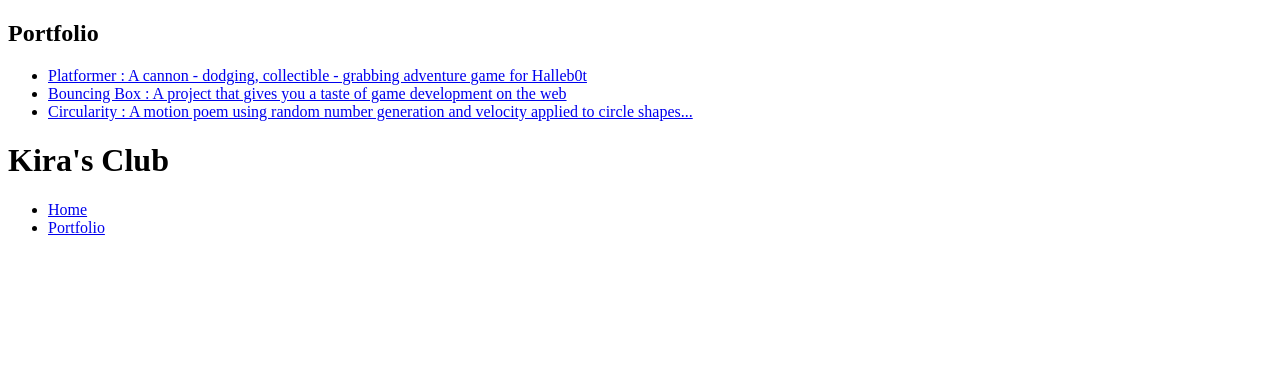
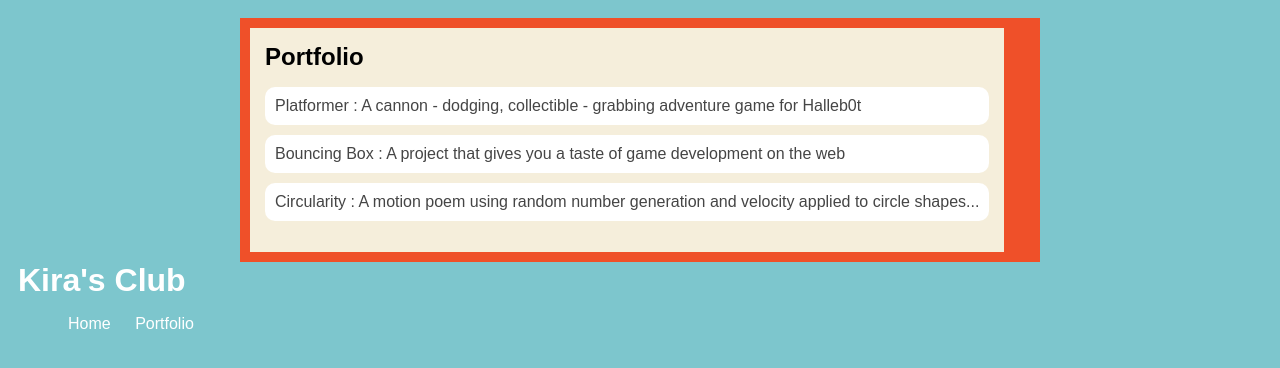
Before and after one commit to Kiraa9/Kiraa9.github.io, a plain HTML site: page portfolio.html in a window 1280 px wide. Drawn offline with Linux system fonts and the light colour scheme.

Commit message:
add index.html and css files

```diff
--- a/portfolio.html
+++ b/portfolio.html
@@ -2,7 +2,7 @@
 <html>
     <head>
         <title>KIRAA9</title>
-        <link rel="stylesheets" href="style.css">
+        <link rel="stylesheet" href="style.css">
     </head>
 
     <body>
--- a/style.css
+++ b/style.css
@@ -13,7 +13,6 @@ body {
 nav {
     background: rgb(239, 80, 41);
    margin: 0 auto;
-   margin-bottom: 20px;
     display: flex;
     padding: 10px;
 }
@@ -61,3 +60,28 @@ main {
 h2, h3 {
     margin: 0px;
 }
+/* portfolio styles */
+.content h1 {
+    color: black;
+}
+
+#portfolio {
+    list-style-type: none;
+    padding-left: 0;
+}
+
+#portfolio li {
+    background: #fff;
+    padding: 10px;
+    border-radius: 10px;
+    margin-bottom: 10px;
+}
+
+#portfolio li:hover {
+    background: #eee;
+}
+
+#portfolio a {
+    text-decoration: none;
+    color: #454545;
+}
```
